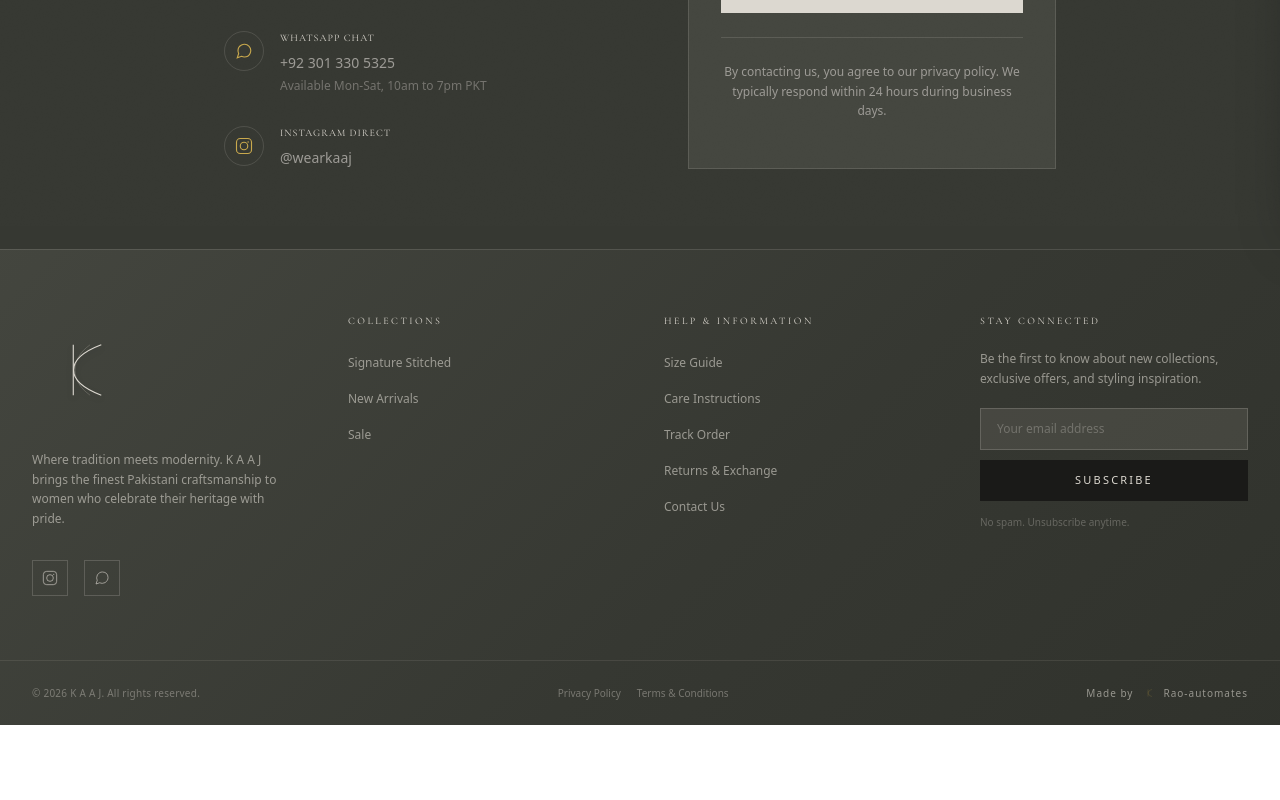
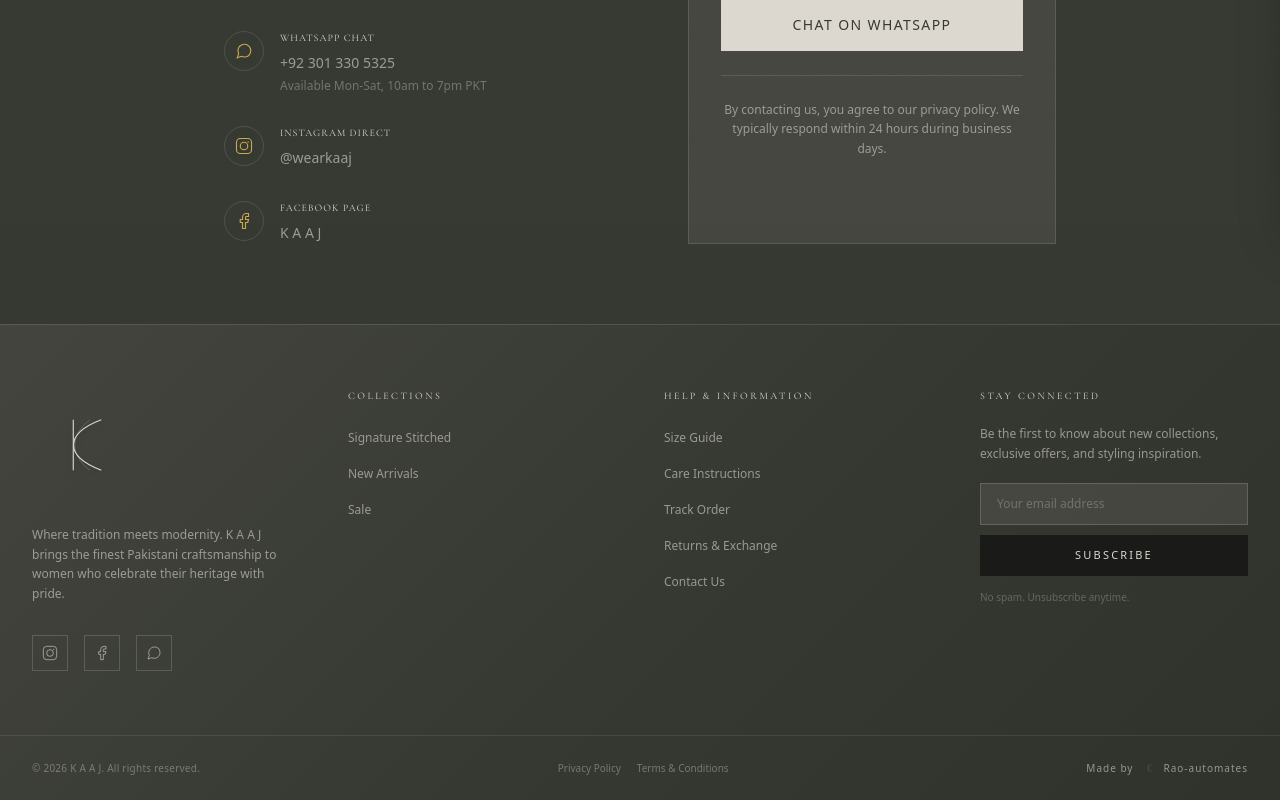
Before and after one commit to Rao-automates/kaaj-official-store, a Next.js app: page /contact in a window 1280 px wide. Shown: the part 574-1374 px from the top of the page. Before the commit the page ends 1299 px from the top, so only its background shows below. Built offline with nearby package versions, Linux system fonts and the light colour scheme; no server answers.

Commit message:
UI: Added Facebook page links across the storefront (Header, Footer, and Contact page)

```diff
--- a/src/app/contact/page.tsx
+++ b/src/app/contact/page.tsx
@@ -122,6 +122,28 @@ export default function ContactPage() {
                   </a>
                 </div>
               </div>
+
+              {/* Facebook */}
+              <div className="flex items-start gap-4">
+                <div className="w-10 h-10 rounded-full border border-kaaj-border flex items-center justify-center flex-shrink-0 text-kaaj-gold">
+                  <svg width="18" height="18" viewBox="0 0 24 24" fill="none" stroke="currentColor" strokeWidth="1.5">
+                    <path d="M18 2h-3a5 5 0 00-5 5v3H7v4h3v8h4v-8h3l1-4h-4V7a1 1 0 011-1h3z" />
+                  </svg>
+                </div>
+                <div>
+                  <h3 className="font-sans text-[10px] uppercase tracking-widest text-kaaj-charcoal mb-1">
+                    Facebook Page
+                  </h3>
+                  <a
+                    href="https://www.facebook.com/people/K-A-A-J/61593156713945/"
+                    target="_blank"
+                    rel="noopener noreferrer"
+                    className="font-sans text-sm text-kaaj-muted hover:text-kaaj-gold transition-colors"
+                  >
+                    K A A J
+                  </a>
+                </div>
+              </div>
             </div>
           </div>
 
--- a/src/components/layout/Footer.tsx
+++ b/src/components/layout/Footer.tsx
@@ -54,6 +54,15 @@ export default function Footer() {
                 className="w-9 h-9 flex items-center justify-center border border-kaaj-charcoal/20 text-kaaj-charcoal/60 hover:border-kaaj-gold hover:text-kaaj-gold transition-colors duration-200"
               >
                 <InstagramIcon />
+              </a>
+              <a
+                href="https://www.facebook.com/people/K-A-A-J/61593156713945/"
+                target="_blank"
+                rel="noopener noreferrer"
+                aria-label="Facebook"
+                className="w-9 h-9 flex items-center justify-center border border-kaaj-charcoal/20 text-kaaj-charcoal/60 hover:border-kaaj-gold hover:text-kaaj-gold transition-colors duration-200"
+              >
+                <FacebookIcon />
               </a>
               <a
                 href="https://wa.me/923013305325"
--- a/src/components/layout/Header.tsx
+++ b/src/components/layout/Header.tsx
@@ -198,6 +198,10 @@ export default function Header() {
                 className="text-kaaj-charcoal hover:text-kaaj-gold transition-colors" aria-label="Instagram">
                 <InstagramIcon />
               </a>
+              <a href="https://www.facebook.com/people/K-A-A-J/61593156713945/" target="_blank" rel="noopener noreferrer"
+                className="text-kaaj-charcoal hover:text-kaaj-gold transition-colors" aria-label="Facebook">
+                <FacebookIcon />
+              </a>
               <a href="https://wa.me/923013305325" target="_blank" rel="noopener noreferrer"
                 className="text-kaaj-charcoal hover:text-kaaj-gold transition-colors" aria-label="WhatsApp">
                 <WhatsAppIcon />
```
